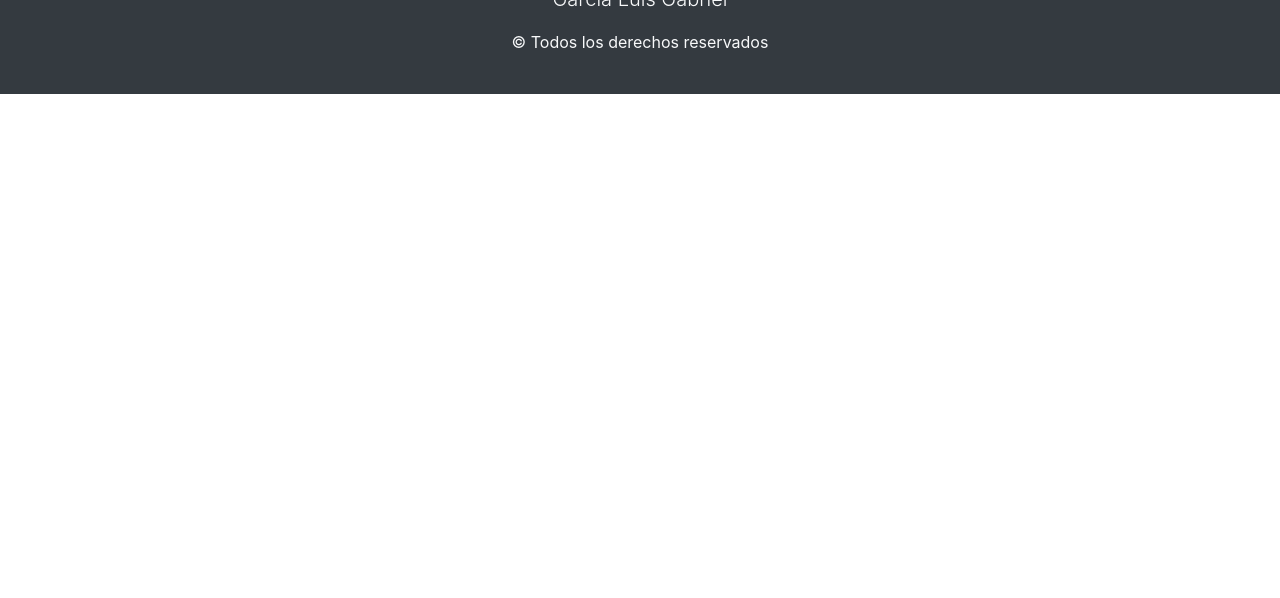
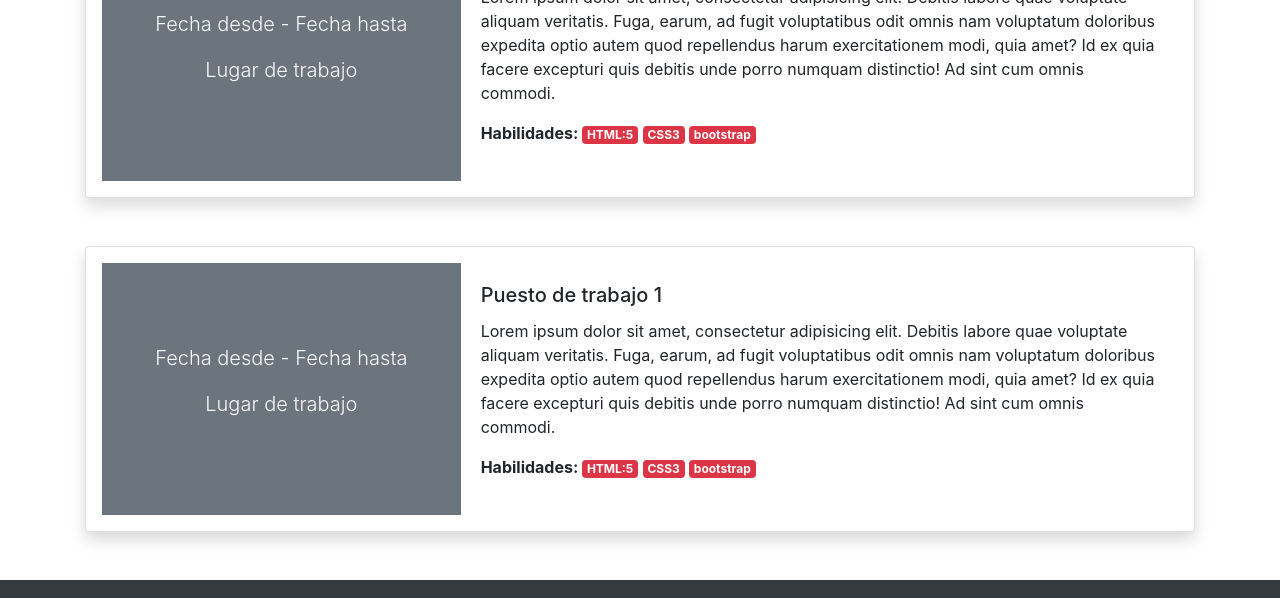
Before and after one commit to gabogarcia1/gabegarciaresume.io, a plain HTML site: page index.html in a window 1280 px wide. Shown: the part 1698-2296 px from the top of the page. Before the commit the page ends 1792 px from the top, so only its background shows below. Drawn offline with nearby package versions, Linux system fonts and the light colour scheme.

Commit message:
Se agregaron mas card con experiencia laboral

```diff
--- a/index.html
+++ b/index.html
@@ -28,7 +28,7 @@
                         <a href="#sobreMi" class="nav-link active">Sobre mi</a>
                     </li>
                     <li class="nav-item">
-                        <a href="#" class="nav-link">Experiencia laboral</a>
+                        <a href="#experienciaLaboral" class="nav-link">Experiencia laboral</a>
                     </li>
                     <li class="nav-item">
                         <a href="#" class="nav-link">Educacion</a>
@@ -100,6 +100,44 @@
                           </div>
                         </div>
                       </div>
+                      <div class="card mb-3 shadow p-3 rounded my-5" >
+                        <div class="row no-gutters">
+                            <!-- la clase nogutters le quita los 15 px de padding que tiene row normalmente -->
+                          <div class="col-md-4 d-flex flex-column align-items-center justify-content-center bg-secondary text-light">
+                            <p class="lead">Fecha desde - Fecha hasta</p>
+                            <p class="lead">Lugar de trabajo</p>
+                          </div>
+                          <div class="col-md-8">
+                            <div class="card-body">
+                              <h5 class="card-title">Puesto de trabajo 1</h5>
+                              <p class="card-text">Lorem ipsum dolor sit amet, consectetur adipisicing elit. Debitis labore quae voluptate aliquam veritatis. Fuga, earum, ad fugit voluptatibus odit omnis nam voluptatum doloribus expedita optio autem quod repellendus harum exercitationem modi, quia amet? Id ex quia facere excepturi quis debitis unde porro numquam distinctio! Ad sint cum omnis commodi.</p>
+                              <p> <span class="font-weight-bold">Habilidades: </span>
+                                <span class="badge badge-danger">HTML:5</span>
+                                <span class="badge badge-danger">CSS3</span>
+                                <span class="badge badge-danger">bootstrap</span> </p>
+                            </div>
+                          </div>
+                        </div>
+                      </div>
+                      <div class="card mb-3 shadow p-3 rounded my-5" >
+                        <div class="row no-gutters">
+                            <!-- la clase nogutters le quita los 15 px de padding que tiene row normalmente -->
+                          <div class="col-md-4 d-flex flex-column align-items-center justify-content-center bg-secondary text-light">
+                            <p class="lead">Fecha desde - Fecha hasta</p>
+                            <p class="lead">Lugar de trabajo</p>
+                          </div>
+                          <div class="col-md-8">
+                            <div class="card-body">
+                              <h5 class="card-title">Puesto de trabajo 1</h5>
+                              <p class="card-text">Lorem ipsum dolor sit amet, consectetur adipisicing elit. Debitis labore quae voluptate aliquam veritatis. Fuga, earum, ad fugit voluptatibus odit omnis nam voluptatum doloribus expedita optio autem quod repellendus harum exercitationem modi, quia amet? Id ex quia facere excepturi quis debitis unde porro numquam distinctio! Ad sint cum omnis commodi.</p>
+                              <p> <span class="font-weight-bold">Habilidades: </span>
+                                <span class="badge badge-danger">HTML:5</span>
+                                <span class="badge badge-danger">CSS3</span>
+                                <span class="badge badge-danger">bootstrap</span> </p>
+                            </div>
+                          </div>
+                        </div>
+                      </div>
                 </article>
             </section>
 
```
